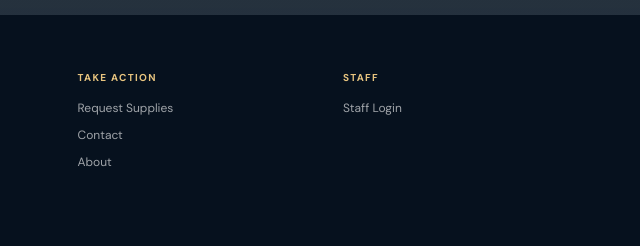
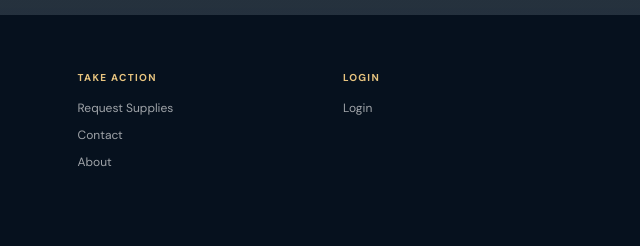
Before and after one commit to Jiya-garg08/Disaster_Management, a plain HTML site: page index.html in a window 1280 px wide. Shown: the part 5279-5525 px from the top of the page, 640-1280 px from the left. Drawn offline with nearby package versions, Linux system fonts and the light colour scheme.

Commit message:
login changes

```diff
--- a/index.html
+++ b/index.html
@@ -1228,10 +1228,10 @@
             </div>
 
             <div class="footer-col">
-    <h4>Staff</h4>
+    <h4>Login</h4>
 
-    <a href="staff-login.html">
-        Staff Login
+    <a href="login.html">
+        Login
     </a>
 </div>
 
```
